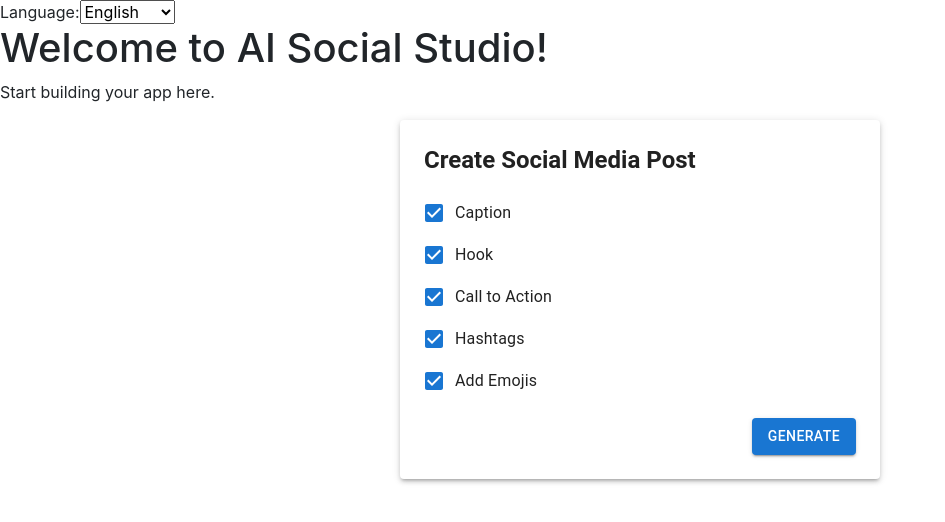
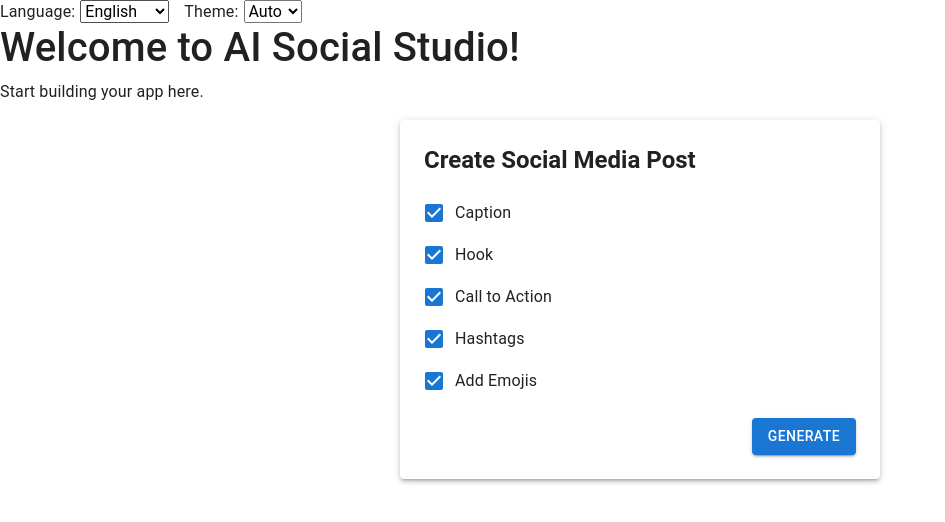
Before and after one commit to ster4runsneakers/ai-social-studio, a React (Create React App) app: page / in a window 1280 px wide. Shown: the top 522 px of the page, without its empty margins (0-945 px from the left). Built offline with nearby package versions, Linux system fonts and the light colour scheme.

Commit message:
Add theme selection and improve language options

```diff
--- a/src/App.js
+++ b/src/App.js
@@ -1,35 +1,69 @@
 import React, { useState } from "react";
 import SocialPostCreator from "./components/SocialPostCreator";
+import { ThemeProvider, createTheme, CssBaseline, useMediaQuery } from "@mui/material";
 
 const translations = {
   en: {
     title: "Welcome to AI Social Studio!",
     description: "Start building your app here.",
     language: "Language:",
+    theme: "Theme:",
+    auto: "Auto",
+    light: "Light",
+    dark: "Dark",
   },
   el: {
     title: "Καλώς ήρθες στο AI Social Studio!",
     description: "Ξεκίνα να χτίζεις την εφαρμογή σου εδώ.",
     language: "Γλώσσα:",
+    theme: "Θέμα εμφάνισης:",
+    auto: "Αυτόματο",
+    light: "Φωτεινό",
+    dark: "Σκοτεινό",
   },
 };
 
 function App() {
   const [lang, setLang] = useState("en");
+  const [themeMode, setThemeMode] = useState("auto"); // auto, light, dark
+  const prefersDarkMode = useMediaQuery('(prefers-color-scheme: dark)');
+
+  // Επιλογή theme ανάλογα με το χειροκίνητο ή το αυτόματο
+  const actualMode =
+    themeMode === "auto" ? (prefersDarkMode ? "dark" : "light") : themeMode;
+
+  const theme = createTheme({
+    palette: {
+      mode: actualMode,
+    },
+  });
 
   return (
+    <ThemeProvider theme={theme}>
+      <CssBaseline />
       <div>
-      <label>
+        {/* Επιλογή γλώσσας */}
+        <label style={{ marginRight: 15 }}>
           {translations[lang].language}
-        <select value={lang} onChange={e => setLang(e.target.value)}>
+          <select value={lang} onChange={e => setLang(e.target.value)} style={{ marginLeft: 5 }}>
             <option value="en">English</option>
             <option value="el">Ελληνικά</option>
+          </select>
+        </label>
+        {/* Επιλογή theme */}
+        <label>
+          {translations[lang].theme}
+          <select value={themeMode} onChange={e => setThemeMode(e.target.value)} style={{ marginLeft: 5 }}>
+            <option value="auto">{translations[lang].auto}</option>
+            <option value="light">{translations[lang].light}</option>
+            <option value="dark">{translations[lang].dark}</option>
           </select>
         </label>
         <h1>{translations[lang].title}</h1>
         <p>{translations[lang].description}</p>
         <SocialPostCreator lang={lang} />
       </div>
+    </ThemeProvider>
   );
 }
 
```
Lines whose indentation alone changed are shown as unchanged.
